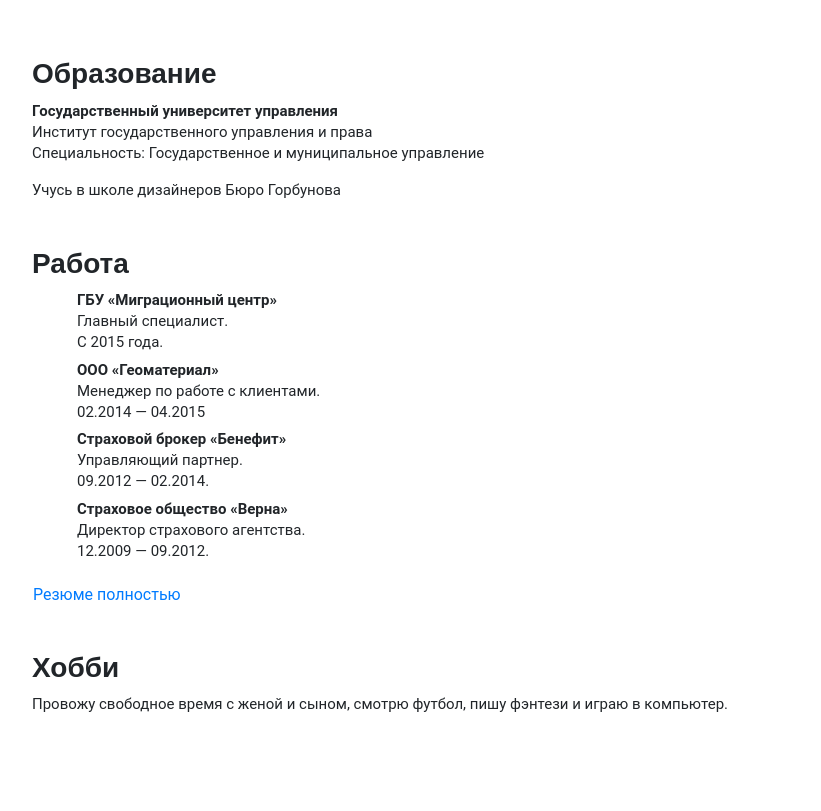
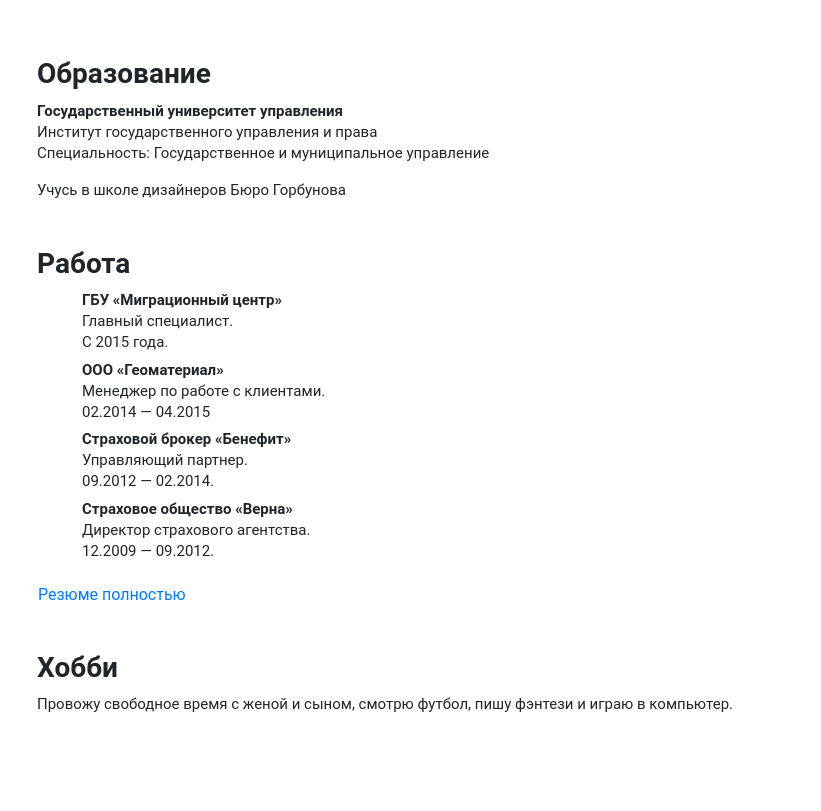
Before and after one commit to Tfpyagdt/Prpavvit.github.io, a plain HTML site: page index.html in a window 1280 px wide. Shown: the part 173-984 px from the top of the page, without its empty margins (38-859 px from the left). Drawn offline with nearby package versions, Linux system fonts and the light colour scheme; files that its build step writes are made by us from their sources.

Commit message:
Update custom.css

```diff
--- a/css/custom.css
+++ b/css/custom.css
@@ -3,11 +3,11 @@ body {
   font-family: Roboto, serif;
   font-size: 15px;
   line-height: 21px;
-
+ padding-left: 10px;
 }
 h3 {
 
-  font-family: Domine, Lora, sans-serif;
+  font-family: Roboto, Lora, sans-serif;
   font-weight: bold;
   margin: 30px 0 10px 0;}
 
```
